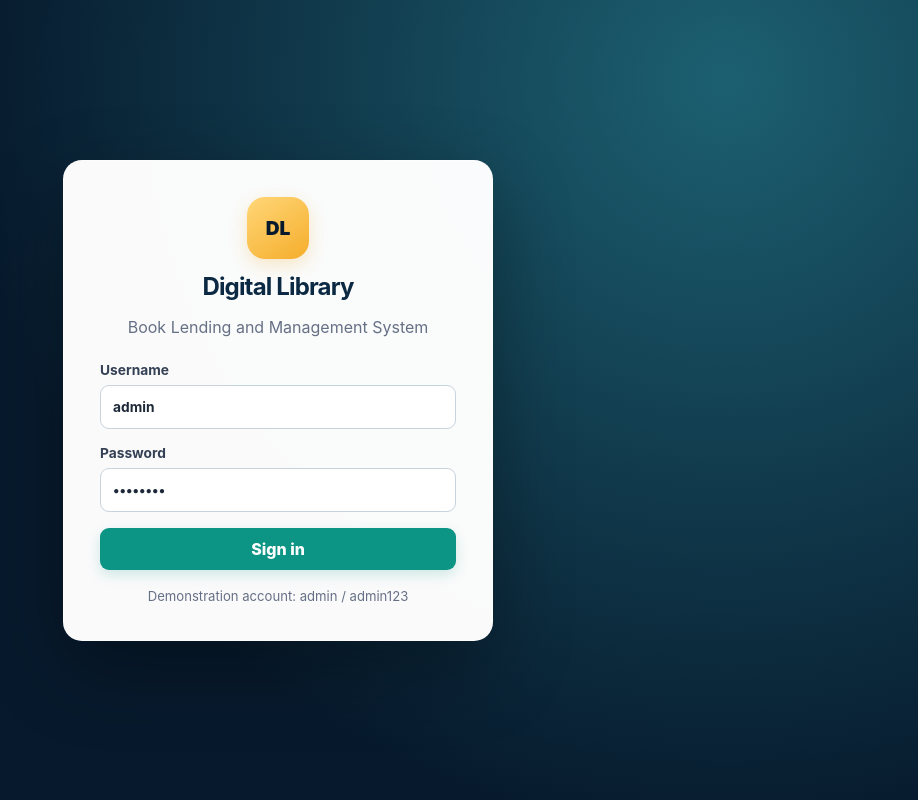
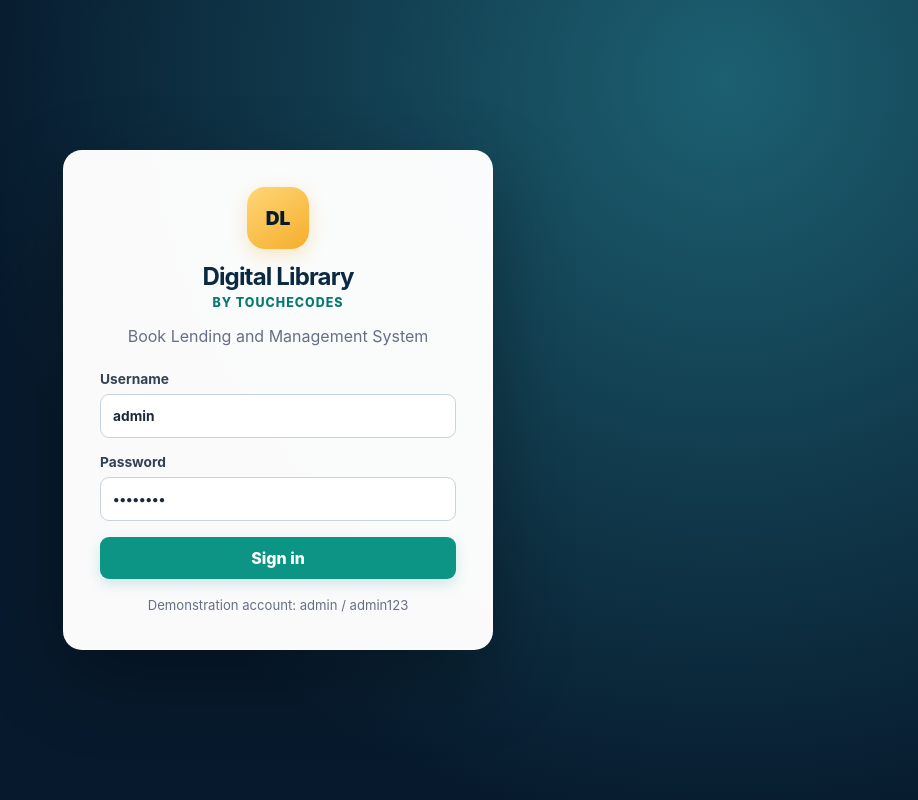
Before and after one commit to a-adewale/DigitalLibraryWebSystem, a Flask app: page /login in a window 1280 px wide. Shown: the whole page, without its empty margins (362-1280 px from the left). Run offline with Flask 3, Linux system fonts and the light colour scheme.

Commit message:
Add ToucheCodes branding

```diff
--- a/static/css/style.css
+++ b/static/css/style.css
@@ -253,6 +253,31 @@ td strong { color: #243b53; }
   .login-layout { min-height: 100dvh; padding: 18px 13px; }
   .login-card { padding: 27px 20px; border-radius: 17px; }
 }
+
+.creator-name {
+  margin: 2px 0 8px !important;
+  color: var(--teal-700) !important;
+  font-size: 0.78rem;
+  font-weight: 800;
+  letter-spacing: 0.08em;
+  text-transform: uppercase;
+}
+
+.brand-name {
+  display: grid;
+  gap: 2px;
+}
+
+.brand-name strong {
+  font-size: 1rem;
+}
+
+.brand-name small {
+  color: #9fb7c9;
+  font-size: 0.68rem;
+  font-weight: 600;
+  letter-spacing: 0.04em;
+}
 @media (max-width: 380px) {
   .mobile-brand small { max-width: 150px; }
   .quick-actions { grid-template-columns: 1fr 1fr; }
--- a/templates/base.html
+++ b/templates/base.html
@@ -3,7 +3,7 @@
 <head>
   <meta charset="UTF-8">
   <meta name="viewport" content="width=device-width, initial-scale=1.0">
-  <title>{{ title }} | Digital Library</title>
+  <title>{{ title }} | Digital Library by ToucheCodes</title>
   <link rel="stylesheet" href="{{ url_for('static', filename='css/style.css') }}">
 </head>
 <body data-page="{% block page_name %}{% endblock %}">
@@ -11,7 +11,10 @@
   <header class="mobile-header">
     <a class="mobile-brand" href="{{ url_for('dashboard_page') }}">
       <span class="brand-mark">DL</span>
-      <span><strong>Digital Library</strong><small>{{ title }}</small></span>
+      <span>
+        <strong>Digital Library</strong>
+        <small>by ToucheCodes · {{ title }}</small>
+      </span>
     </a>
     <button id="mobileMenuToggle" class="menu-toggle" type="button" aria-label="Open navigation" aria-controls="sidebar" aria-expanded="false">
       <span></span><span></span><span></span>
@@ -25,7 +28,10 @@
     </div>
     <a class="brand" href="{{ url_for('dashboard_page') }}">
       <span class="brand-mark">DL</span>
-      <span>Digital Library</span>
+      <span class="brand-name">
+        <strong>Digital Library</strong>
+        <small>by ToucheCodes</small>
+      </span>
     </a>
     <nav aria-label="Main navigation">
       <a data-nav="dashboard" href="{{ url_for('dashboard_page') }}"><span>⌂</span>Dashboard</a>
--- a/templates/login.html
+++ b/templates/login.html
@@ -5,6 +5,7 @@
   <div class="login-heading">
     <span class="brand-mark large">DL</span>
     <h1>Digital Library</h1>
+    <p class="creator-name">by ToucheCodes</p>
     <p>Book Lending and Management System</p>
   </div>
   {% if error %}<div class="alert error">{{ error }}</div>{% endif %}
```
